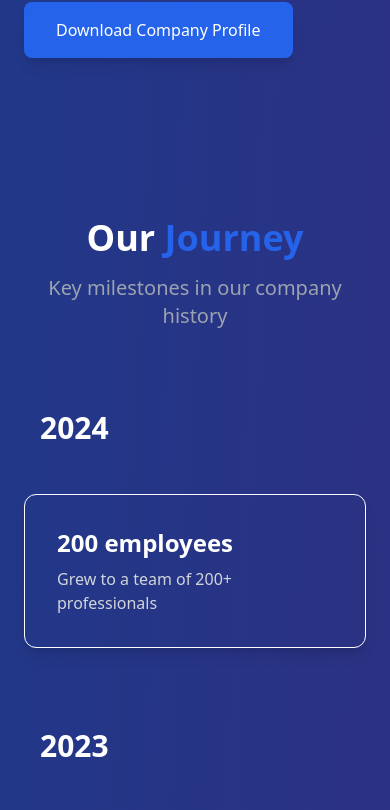
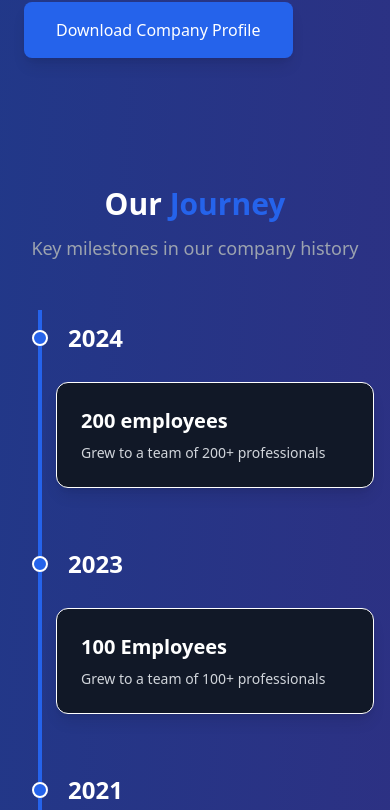
Before and after one commit to somu46/rayndi, a React (Create React App) app: page /company in a window 390 px wide. Shown: the part 2376-3186 px from the top of the page. Built offline with nearby package versions, Linux system fonts and the light colour scheme.

Commit message:
timeline almost fixed

```diff
--- a/src/Pages/Company/Company.jsx
+++ b/src/Pages/Company/Company.jsx
@@ -133,7 +133,7 @@ const CompanyPage = () => {
                   <span className="text-gray-500">Company Overview</span>
                 </div>
               </div>
-              <div className="absolute -bottom-8 -right-8 w-48 h-48 bg-blue-600 rounded-2xl shadow-lg flex items-center justify-center">
+              <div className="absolute -bottom-8 -right-4 w-42 h-42 bg-blue-600 rounded-2xl shadow-lg flex items-center justify-center">
                 <div className="text-center p-4 text-white">
                   <div className="text-4xl font-bold">10+</div>
                   <div className="text-sm">Years Experience</div>
@@ -189,28 +189,31 @@ const CompanyPage = () => {
       </section>
 
       {/* Milestones */}
-      <section className="py-20 ">
-      <div className="container mx-auto px-6">
+     <section className="py-12 md:py-20">
+  <div className="container mx-auto px-4 sm:px-6">
     <motion.div
       initial={{ opacity: 0 }}
       whileInView={{ opacity: 1 }}
       transition={{ duration: 0.8 }}
       viewport={{ once: true }}
-          className="text-center mb-16"
+      className="text-center mb-12 md:mb-16"
     >
-          <h2 className="text-4xl font-bold mb-4 text-white">
+      <h2 className="text-3xl sm:text-4xl font-bold mb-3 sm:mb-4 text-white">
         Our <span className="text-blue-600">Journey</span>
       </h2>
-          <p className="text-xl text-gray-400 max-w-2xl mx-auto">
+      <p className="text-lg sm:text-xl text-gray-400 max-w-2xl mx-auto">
         Key milestones in our company history
       </p>
     </motion.div>
 
     <div className="relative">
-          {/* Timeline vertical line */}
-          <div className="hidden lg:block absolute left-1/2 top-0 h-full w-0.5 bg-white transform -translate-x-1/2"></div>
+      {/* Timeline vertical line - shown on md+ screens */}
+      <div className="hidden md:block absolute left-1/2 top-0 h-full w-0.5 bg-white transform -translate-x-1/2"></div>
 
-          <div className="space-y-16 lg:space-y-0">
+      {/* Mobile timeline dot connector - shown on small screens */}
+      <div className="md:hidden absolute left-6 top-0 h-full w-1 bg-blue-600 transform -translate-x-1/2"></div>
+
+      <div className="space-y-12 md:space-y-0">
         {[...milestones]
           .sort((a, b) => parseInt(b.year) - parseInt(a.year))
           .map((milestone, index) => (
@@ -220,31 +223,36 @@ const CompanyPage = () => {
               whileInView={{ opacity: 1, y: 0 }}
               transition={{ duration: 0.5, delay: index * 0.1 }}
               viewport={{ once: true }}
-                  className={`relative lg:flex ${
-                    index % 2 === 0 ? 'lg:flex-row' : 'lg:flex-row-reverse'
-                  } items-center justify-between`}
+              className={`relative md:flex ${
+                index % 2 === 0 ? 'md:flex-row' : 'md:flex-row-reverse'
+              } items-start md:items-center justify-between`}
             >
-                  {/* Year */}
+              {/* Year - mobile shows on left, desktop alternates */}
               <div
-                    className={`lg:w-1/2 lg:px-12 mb-8 lg:mb-0 ${
-                      index % 2 === 0 ? 'lg:text-right' : 'lg:text-left'
+                className={`w-full md:w-1/2 px-0 md:px-12 mb-4 md:mb-0 ${
+                  index % 2 === 0 ? 'md:text-right' : 'md:text-left'
                 }`}
               >
-                    <div className="inline-block p-4 rounded-lg">
-                      <div className="text-3xl font-bold text-white">{milestone.year}</div>
+                <div className="flex items-center md:block">
+                  {/* Mobile dot */}
+                  <div className="md:hidden absolute left-6 w-4 h-4 bg-blue-600 rounded-full border-2 border-white transform -translate-x-1/2"></div>
+                  <div className="ml-10 md:ml-0 inline-block p-3 md:p-4 rounded-lg">
+                    <div className="text-2xl md:text-3xl font-bold text-white">{milestone.year}</div>
+                  </div>
                 </div>
               </div>
 
               {/* Event */}
-                  <div className="lg:w-1/2 lg:px-12">
-                    <div className="p-8 rounded-xl shadow-lg relative border border-white ">
+              <div className="w-full md:w-1/2 px-0 md:px-12">
+                <div className="p-6 md:p-8 rounded-xl shadow-lg relative border border-white bg-gray-900 ml-10 md:ml-0">
+                  {/* Desktop dots */}
                   {index % 2 === 0 ? (
-                        <div className="hidden lg:block absolute -left-4 top-1/2 transform -translate-y-1/2 w-8 h-8 bg-blue-600 rounded-full border-4 border-white"></div>
+                    <div className="hidden md:block absolute -left-4 top-1/2 transform -translate-y-1/2 w-8 h-8 bg-blue-600 rounded-full border-4 border-white"></div>
                   ) : (
-                        <div className="hidden lg:block absolute -right-4 top-1/2 transform -translate-y-1/2 w-8 h-8 bg-blue-600 rounded-full border-4 border-white"></div>
+                    <div className="hidden md:block absolute -right-4 top-1/2 transform -translate-y-1/2 w-8 h-8 bg-blue-600 rounded-full border-4 border-white"></div>
                   )}
-                      <h3 className="text-2xl font-bold mb-2 text-white">{milestone.event}</h3>
-                      <p className="text-gray-300">{milestone.description}</p>
+                  <h3 className="text-xl md:text-2xl font-bold mb-2 text-white">{milestone.event}</h3>
+                  <p className="text-gray-300 text-sm md:text-base">{milestone.description}</p>
                 </div>
               </div>
             </motion.div>
```
Lines whose indentation alone changed are shown as unchanged.
